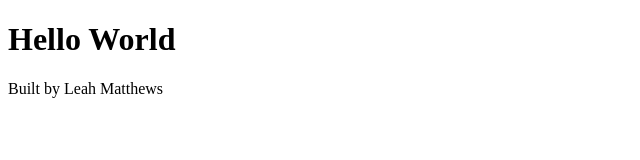
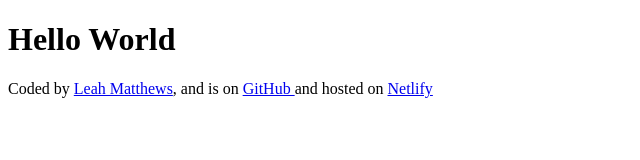
Before and after one commit to leahraquel/vanillaweathersearch, a plain HTML site: page index.html in a window 1280 px wide. Shown: the whole page, without its empty margins (0-640 px from the left). Drawn offline with Linux system fonts and the light colour scheme.

Commit message:
added links to footer

```diff
--- a/index.html
+++ b/index.html
@@ -7,6 +7,19 @@
   </head>
   <body>
     <h1>Hello World</h1>
-    <footer>Built by Leah Matthews</footer>
+    <footer>
+      Coded by
+      <a href="https://github.com/leahraquel" target="_blank"> Leah Matthews</a
+      >, and is on
+      <a
+        href="https://github.com/leahraquel/vanillaweathersearch"
+        target="_blank"
+        >GitHub
+      </a>
+      and hosted on
+      <a href="https://vanilla-weather-app25.netlify.app/" target="_blank">
+        Netlify</a
+      >
+    </footer>
   </body>
 </html>
```
